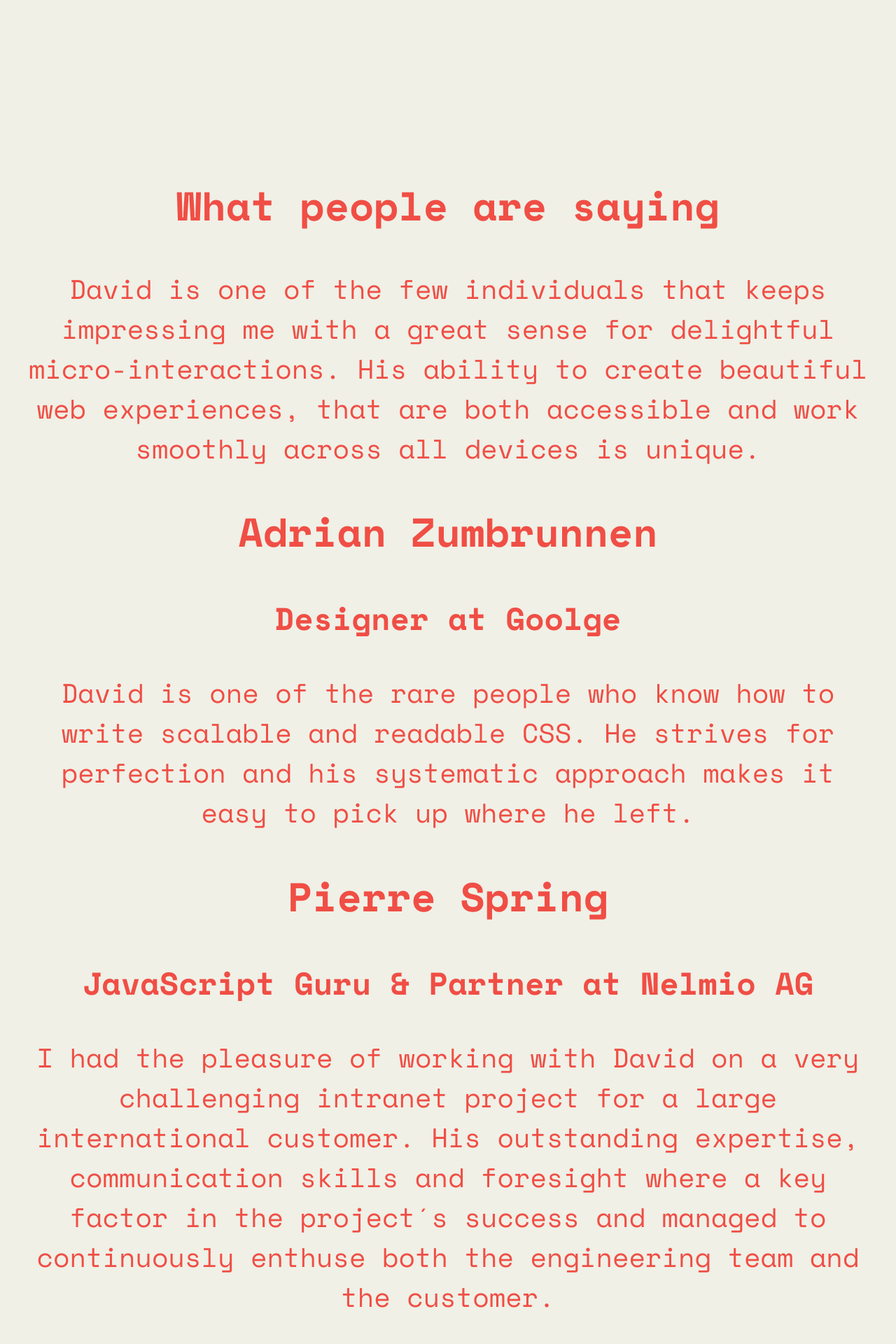
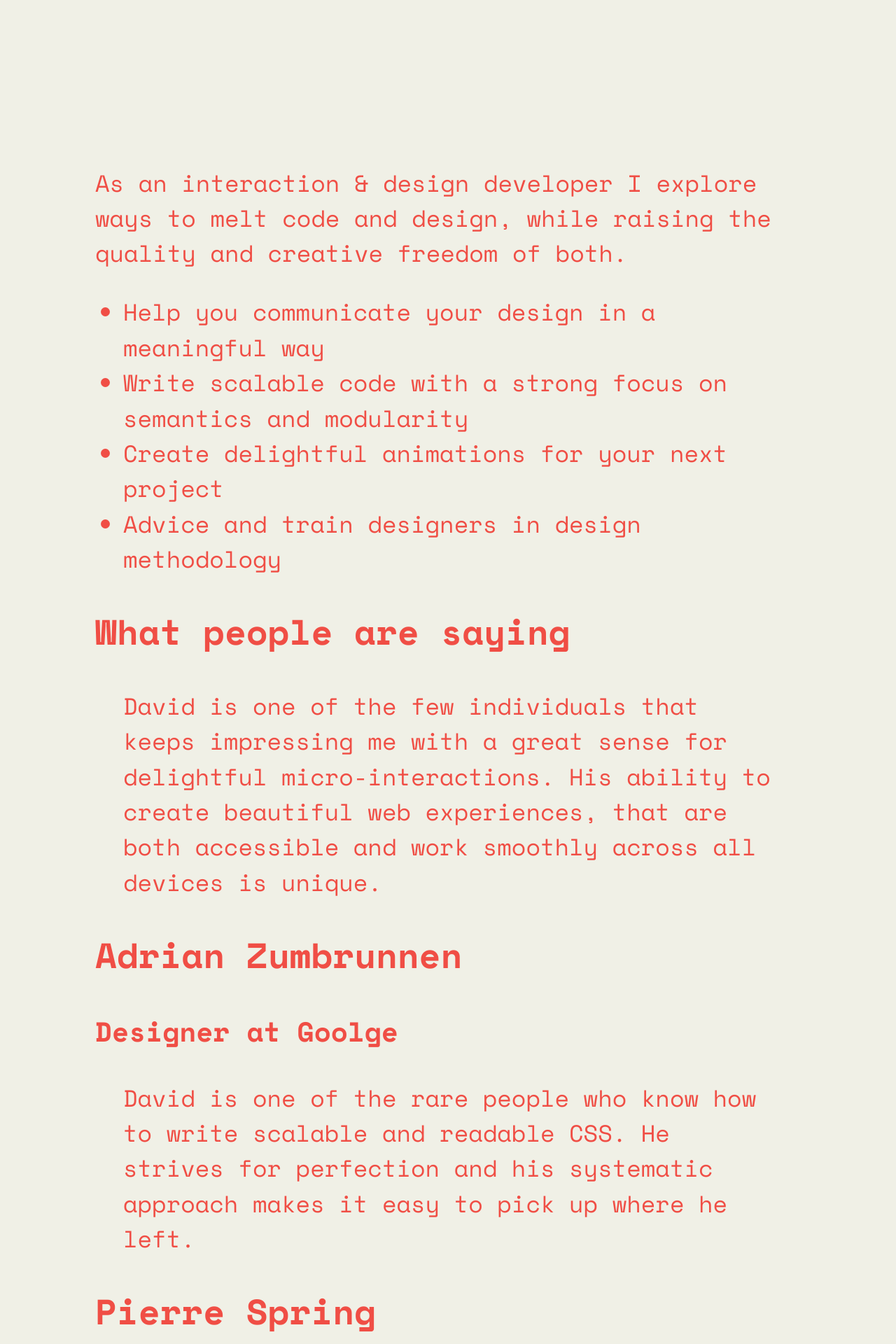
Before and after one commit to meodai/elastiq, a Jekyll site: the page built from index.md, in a window 1280 px wide. Shown: the part 698-2618 px from the top of the page at 70% size. Built offline with Jekyll 4.4.1, drawn with Linux system fonts in a browser that asks for light colours.

Commit message:
more contents

```diff
--- a/_layouts/default.html
+++ b/_layouts/default.html
@@ -26,10 +26,8 @@
       </svg>
     </div>
 
-    <main class="page-content" aria-label="Content">
-      <div class="wrapper">
-        {{ content }}
-      </div>
+    <main class="page-content l-max" aria-label="Content">
+      {{ content }}
     </main>
 
     {% include footer.html %}
--- a/_layouts/home.html
+++ b/_layouts/home.html
@@ -1,9 +1,17 @@
 ---
 layout: default
 ---
+<article>
+  <p>As an interaction &amp; design developer I explore ways to melt code
+   and design, while raising the quality and creative freedom of both.</p>
 
-<div class="home">
-
+  <ul>
+    <li>Help you communicate your design in a meaningful way</li>
+    <li>Write scalable code with a strong focus on semantics and modularity</li>
+    <li>Create delightful animations for your next project</li>
+    <li>Advice and train designers in design methodology</li>
+  </ul>
+</article>
 <section class="quote-list">
   <h1>What people are saying</h1>
   {% for quote in site.data.quotes %}
@@ -18,6 +26,3 @@ layout: default
     </article>
   {% endfor %}
 </section>
-
-
-</div>
--- a/assets/main.scss
+++ b/assets/main.scss
@@ -1,21 +1,22 @@
 ---
 # Only the main Sass file needs front matter (the dashes are enough)
 ---
+
 @charset "utf-8";
 
 @import 'https://fonts.googleapis.com/css?family=Space+Mono:400,700,700i';
 
 html {
-  font-size: calc(0.8rem + 2vw);
+  font-size: calc(0.5rem + 2vw);
 }
 
 body, html {
   font-family: 'Space Mono', ipm, Menlo, 'Courier New', monospace;
   background-color: #f0f0e6;
   color: #f04e45;
-  text-align: center;
   margin: 0;
   padding: 0;
+  line-height: 1.5;
 }
 
 .logo {
@@ -31,6 +32,10 @@ body, html {
   }
 }
 
+.l-max {
+  max-width: 30rem;
+  margin: 0 auto;
+}
 
 .intro {
   height: 100vh;
```
Lines whose indentation alone changed are shown as unchanged.
